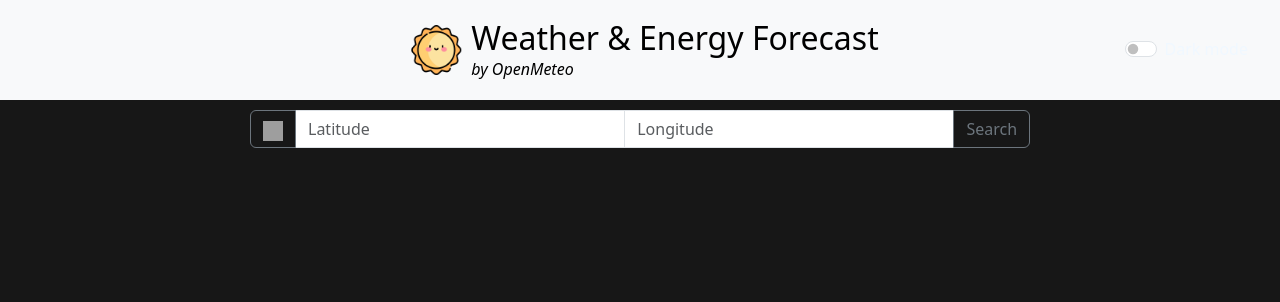
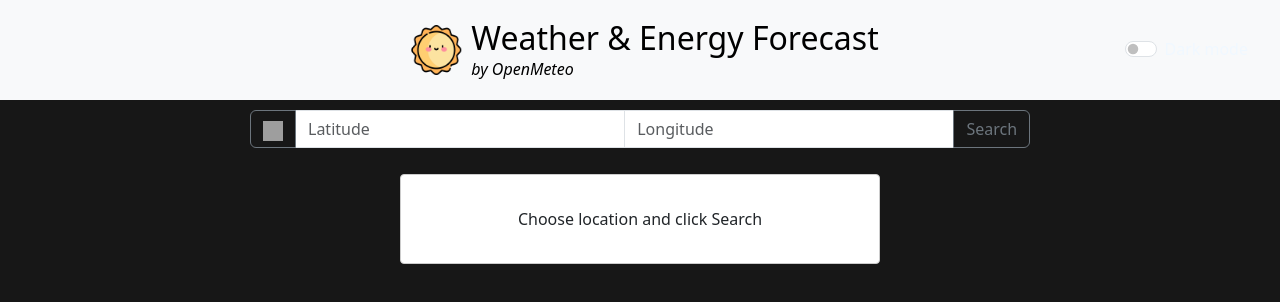
Before and after one commit to kamiderka/weather-forecast, a React (Vite) app: page / in a window 1280 px wide. Shown: the top 302 px of the page. Built offline with nearby package versions, Linux system fonts and the light colour scheme; no server answers; grey boxes are pictures that could not be loaded.

Commit message:
feat: Add Communicate

```diff
--- a/src/App.jsx
+++ b/src/App.jsx
@@ -4,6 +4,7 @@ import './App.css'
 import { Header } from './components/Header/Header.jsx';
 import { CoordInput } from './components/CoordInput/CoordInput.jsx';
 import Forecast from './components/Forecast/Forecast.jsx';
+import { Communicate } from './components/Communicate/Communicate.jsx';
 
 
 function App() {
@@ -19,7 +20,8 @@ function App() {
       <main>
         <CoordInput setCoordinates={setCoordinates}/>
         { (coordinates)
-        ? <Forecast coordinates={coordinates} /> : <></>}
+        ? <Forecast coordinates={coordinates} /> :
+        <Communicate content={"Choose location and click Search"} />}
 
       </main>
     </>
--- /dev/null
+++ b/src/components/Communicate/Communicate.css
@@ -0,0 +1,18 @@
+.communicate{
+    display: flex;
+    width: 30rem;
+    align-items: center;
+    justify-content: center;
+    padding: 1rem;
+    border: 1px solid #ccc;
+    border-radius: 0.25rem;
+    text-align: center;
+    flex-direction: column;
+
+}
+
+.communicate-row{
+    align-items: center;
+    justify-content: center;
+
+}
--- /dev/null
+++ b/src/components/Communicate/Communicate.jsx
@@ -0,0 +1,13 @@
+import { Row } from 'react-bootstrap'
+import './Communicate.css'
+import { Card } from 'react-bootstrap';
+
+export function Communicate({content}){
+
+    return (
+        <Row className='communicate-row'>
+            <Card body className='communicate'>{content}</Card>
+        </Row >
+    );
+
+}
```
